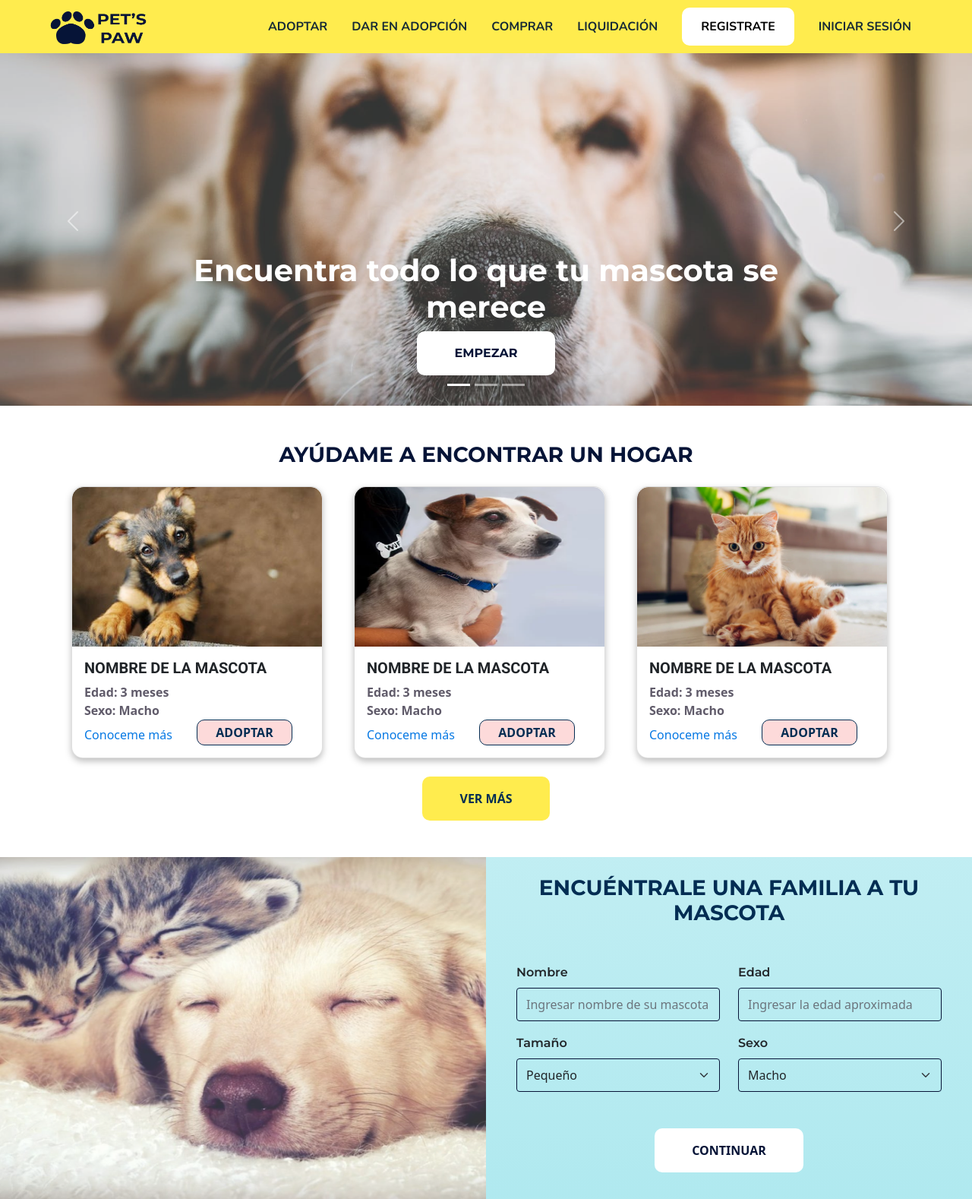
After one commit to TorresBChristian/PetPaws, a PHP site: page /home.php in a window 1280 px wide. The commit adds this page. Shown: the whole page at 76% size. Run offline with PHP 8.4, Linux system fonts and the light colour scheme; some libraries are stand-ins or nearby versions.

Commit message:
auth cerrar sesion y headers

```diff
--- /dev/null
+++ b/cerrar_sesion.php
@@ -0,0 +1,6 @@
+<?php
+    session_start();
+    unset($_SESSION['sess_user']);
+    session_destroy();
+    header("location:home.php");
+?>
--- /dev/null
+++ b/header-sin-sesion.html
@@ -0,0 +1,48 @@
+<!DOCTYPE html>
+<html lang="es">
+<head>
+    <meta charset="UTF-8">
+    <meta http-equiv="X-UA-Compatible" content="IE=edge">
+    <meta name="viewport" content="width=device-width, initial-scale=1.0">
+    <title>PET'S PAW</title>
+
+    <link href="https://cdn.jsdelivr.net/npm/bootstrap@5.1.3/dist/css/bootstrap.min.css" rel="stylesheet" integrity="sha384-1BmE4kWBq78iYhFldvKuhfTAU6auU8tT94WrHftjDbrCEXSU1oBoqyl2QvZ6jIW3" crossorigin="anonymous">
+
+    <!-- Google Fonts NUnito -->
+    <link rel="preconnect" href="https://fonts.googleapis.com">
+    <link rel="preconnect" href="https://fonts.gstatic.com" crossorigin>
+    <link rel="stylesheet" href="https://fonts.googleapis.com/css2?family=Roboto:wght@300;400;500;700;900&display=swap"
+    />
+
+    <link rel="stylesheet" href="./css/navbar.css">
+    <link href="https://fonts.googleapis.com/css2?family=Nunito:wght@300;400;500;600;700;800;900&display=swap" rel="stylesheet">
+
+
+</head>
+    <header>
+        <nav>
+            <input id="nav-toggle" type="checkbox">
+            <div class="logo">
+                <img src="./public/assets/logo-letra.png">
+            </div>
+            <ul class="links">
+                <li><a href="#home">ADOPTAR</a></li>
+                <li><a href="#">DAR EN ADOPCIÓN</a></li>
+                <li><a href="#">COMPRAR</a></li>
+                <li><a href="#">LIQUIDACIÓN</a></li>
+                <li><a href="./signup.php"><button class="register"><b>REGISTRATE</b></button></a></li>
+                <li><a href="./login.php" class="iniciar">INICIAR SESIÓN</a></li>
+            </ul>
+            <label for="nav-toggle" class="icon-burger">
+                <div class="line"></div>
+                <div class="line"></div>
+                <div class="line"></div>
+            </label>
+
+        </nav>
+    </header>
+<body>
+
+</body>
+
+</html>
--- /dev/null
+++ b/home.php
@@ -0,0 +1,263 @@
+<!DOCTYPE html>
+<html lang="es">
+<head>
+    <meta charset="UTF-8">
+    <meta http-equiv="X-UA-Compatible" content="IE=edge">
+    <meta name="viewport" content="width=device-width, initial-scale=1.0">
+    <title>PET'S PAW</title>
+
+    <link href="https://cdn.jsdelivr.net/npm/bootstrap@5.1.3/dist/css/bootstrap.min.css" rel="stylesheet" integrity="sha384-1BmE4kWBq78iYhFldvKuhfTAU6auU8tT94WrHftjDbrCEXSU1oBoqyl2QvZ6jIW3" crossorigin="anonymous">
+
+    <!-- Google Fonts NUnito -->
+    <link rel="preconnect" href="https://fonts.googleapis.com">
+    <link rel="preconnect" href="https://fonts.gstatic.com" crossorigin>
+    <link rel="stylesheet" href="https://fonts.googleapis.com/css2?family=Roboto:wght@300;400;500;700;900&display=swap"/>
+    <link href="https://fonts.googleapis.com/css2?family=Montserrat:wght@300;400;500;600;700;800;900&family=Nunito:wght@300;400;500;600;700;800;900&display=swap" rel="stylesheet">
+
+    <link rel="stylesheet" href="./css/navbar.css">
+    <link rel="stylesheet" href="./css/login.css">
+    <link rel="stylesheet" href="./css/home.css">
+</head>
+
+<body>
+    <?php
+        session_start();
+        $usuario = "";
+        if(isset($_SESSION["sess_user"])){
+            // $usuario = $_SESSION["sess_user"];
+            include("header-con-sesion.php");
+        } else {
+            include("header-sin-sesion.html");
+        }
+    ?>
+    <main class="mt-5">
+        <div id="carouselExampleCaptions mt-5 pt-5" class="carousel slide" data-bs-ride="carousel">
+            <div class="carousel-indicators">
+              <button type="button" data-bs-target="#carouselExampleCaptions" data-bs-slide-to="0" class="active" aria-current="true" aria-label="Slide 1"></button>
+              <button type="button" data-bs-target="#carouselExampleCaptions" data-bs-slide-to="1" aria-label="Slide 2"></button>
+              <button type="button" data-bs-target="#carouselExampleCaptions" data-bs-slide-to="2" aria-label="Slide 3"></button>
+            </div>
+            <div class="carousel-inner">
+              <div class="carousel-item active">
+                <img src="./public/assets/home1.png" class="d-block img-fluid" alt="...">
+                <div class="carousel-caption d-none d-md-block">
+                  <h1 class="fw-bold">Encuentra todo lo que tu mascota se merece</h1>
+                  <a class="btn px-5 py-3"><b>EMPEZAR</b></a>
+                </div>
+              </div>
+              <div class="carousel-item">
+                <img src="./public/assets/home2.png" class="d-block img-fluid" alt="...">
+                <div class="carousel-caption d-none d-md-block">
+                    <h1 class="fw-bold">Encuentra todo lo que tu mascota se merece</h1>
+                    <a class="btn px-5 py-3"><b>EMPEZAR</b></a>
+                </div>
+              </div>
+              <div class="carousel-item">
+                <img src="./public/assets/home3.png" class="d-block img-fluid" alt="...">
+                <div class="carousel-caption d-none d-md-block">
+                    <h1 class="fw-bold">Encuentra todo lo que tu mascota se merece</h1>
+                    <a class="btn px-5 py-3"><b>EMPEZAR</b></a>
+                </div>
+              </div>
+            </div>
+            <button class="carousel-control-prev" type="button" data-bs-target="#carouselExampleCaptions" data-bs-slide="prev">
+              <span class="carousel-control-prev-icon" aria-hidden="true"></span>
+              <span class="visually-hidden">Previous</span>
+            </button>
+            <button class="carousel-control-next" type="button" data-bs-target="#carouselExampleCaptions" data-bs-slide="next">
+              <span class="carousel-control-next-icon" aria-hidden="true"></span>
+              <span class="visually-hidden">Next</span>
+            </button>
+        </div>
+        <div class="container mascotas mt-5">
+            <h3 class="text-center fw-bold">AYÚDAME A ENCONTRAR UN HOGAR</h3>
+            <div class="row mx-0 mt-4">
+                <div class="col-6 col-sm-4">
+                    <div class="card" style="width: 95%;">
+                        <img src="./public/assets/perro1.png" height="210px" class="card-img-top" alt="...">
+                        <div class="card-body">
+                          <h5 class="card-title fw-bold">NOMBRE DE LA MASCOTA</h5>
+                          <p class="card-text mb-0">Edad: 3 meses</p>
+                          <p class="card-text mb-0">Sexo: Macho</p>
+                            <div class="row mx-0">
+                                <div class="col-12 col-sm-6 px-0 mt-2">
+                                    <a href="#" class="mas px-0 fw-normal text-decoration-none" data-bs-toggle="modal" data-bs-target="#Modal1">Conoceme más</a>
+
+                                </div>
+                                <div class="col-12 col-sm-6 px-0">
+                                    <a href="#" class="btn py-1 px-4 fw-bold" data-bs-toggle="offcanvas" data-bs-target="#offcanvasRight" aria-controls="offcanvasRight">ADOPTAR</a>
+                                </div>
+                            </div>
+                        </div>
+                    </div>
+                </div>
+                <div class="col-6 col-sm-4">
+                    <div class="card" style="width: 95%;">
+                        <img src="./public/assets/perro2.png" height="210px" class="card-img-top" alt="...">
+                        <div class="card-body">
+                          <h5 class="card-title fw-bold">NOMBRE DE LA MASCOTA</h5>
+                          <p class="card-text mb-0">Edad: 3 meses</p>
+                          <p class="card-text mb-0">Sexo: Macho</p>
+                            <div class="row mx-0">
+                                <div class="col-12 col-sm-6 px-0 mt-2">
+                                    <a href="#" class="mas px-0 fw-normal text-decoration-none" data-bs-toggle="modal" data-bs-target="#Modal1">Conoceme más</a>
+
+                                </div>
+                                <div class="col-12 col-sm-6 px-0">
+                                    <a href="#" class="btn py-1 px-4 fw-bold" data-bs-toggle="offcanvas" data-bs-target="#offcanvasRight" aria-controls="offcanvasRight">ADOPTAR</a>
+                                </div>
+                            </div>
+                        </div>
+                    </div>
+                </div>
+                <div class="col-6 col-sm-4">
+                    <div class="card" style="width: 95%;">
+                        <img src="./public/assets/gato1.png" height="210px" class="card-img-top" alt="...">
+                        <div class="card-body">
+                          <h5 class="card-title fw-bold">NOMBRE DE LA MASCOTA</h5>
+                          <p class="card-text mb-0">Edad: 3 meses</p>
+                          <p class="card-text mb-0">Sexo: Macho</p>
+                            <div class="row mx-0">
+                                <div class="col-12 col-sm-6 px-0 mt-2">
+                                    <a href="#" class="mas px-0 fw-normal text-decoration-none" data-bs-toggle="modal" data-bs-target="#Modal1">Conoceme más</a>
+
+                                </div>
+                                <div class="col-12 col-sm-6 px-0">
+                                    <a href="#" class="btn py-1 px-4 fw-bold" data-bs-toggle="offcanvas" data-bs-target="#offcanvasRight" aria-controls="offcanvasRight">ADOPTAR</a>
+                                </div>
+                            </div>
+                        </div>
+                    </div>
+                </div>
+            </div>
+            <div class="mt-4 container text-center">
+                <a class="btn px-5 py-3"><b>VER MÁS</b></a>
+            </div>
+        </div>
+        <div class="modal fade" id="Modal1" tabindex="-1" aria-labelledby="exampleModalLabel" aria-hidden="true">
+            <div class="modal-dialog">
+              <div class="modal-content mt-4">
+                <div class="modal-body">
+                    <button type="button" class="btn-close float-end" data-bs-dismiss="modal" aria-label="Close"></button>
+                    <h4 class="title text-center mt-4" id="exampleModalLabel">NOMBRE DE LA MASCOTA</h4>
+                    <ul class="list-group list-group-horizontal mt-2">
+                        <li class="list-group-item" style="border-right: 2px solid rgba(196, 196, 196, 1);">Sexo: Macho</li>
+                        <li class="list-group-item" style="border-right: 2px solid rgba(196, 196, 196, 1);">EDAD: 2 años</li>
+                        <li class="list-group-item">TAMAÑO: Mediano</li>
+                    </ul>
+                    <div class="row mx-0 my-3">
+                        <div class="col-12 col-sm-7">
+                            <p class="mb-0 subtitulo">¡HOLA!</p>
+                            <p style="align-content: justified;">Mi nombre es Tito, y soy un adulto mayor. Busco una familia que me quiera mucho, me engría y me
+                                tenga mucha paciencia, ya que por mi edad soy cieguito. Dame una oportunidad para tener una casita,
+                                te prometo que me portaré bien y te daré mucho amor. Además, si me adoptas, vengo con un kit de regalos ¡Anímate!</p>
+
+                        </div>
+                        <div class="col-12 col-sm-5">
+                            <img class="mb-3" src="./public/assets/perro2.png" width="100%" style="border-radius: 15px;">
+
+                        </div>
+                    </div>
+                </div>
+
+              </div>
+            </div>
+        </div>
+
+        <div class="offcanvas offcanvas-end" tabindex="-1" id="offcanvasRight" aria-labelledby="offcanvasRightLabel">
+            <div class="offcanvas-header">
+              <button type="button" class="btn-close text-reset" data-bs-dismiss="offcanvas" aria-label="Close"></button>
+            </div>
+            <div class="offcanvas-body">
+                <h4 class="title" id="offcanvasRightLabel">NOMBRE DE LA MASCOTA</h4>
+                <ul class="list-group list-group-horizontal mt-2">
+                    <li class="list-group-item" style="border-right: 2px solid rgba(196, 196, 196, 1);">Sexo: Macho</li>
+                    <li class="list-group-item" style="border-right: 2px solid rgba(196, 196, 196, 1);">EDAD: 2 años</li>
+                    <li class="list-group-item">TAMAÑO: Mediano</li>
+                </ul>
+                <div class="row mx-0 my-2">
+                    <div class="col col-md-6">
+                        <p class="mb-0 mt-3 subtitulo">¡HOLA!</p>
+                        <p>Puedes llamarme Tito. Gracias por adoptarme. Lo siguiente que debes hacer es contactar con mi dueño</p>
+                        <p class="subtitulo">MI DUEÑO TEMPORAL:</p>
+                        <p class="mb-0">Nombre Completo del dueño</p>
+                        <p class="mb-0 px-3"><img src="./public/assets/wsp.png" width="25px" height="25px"> + 51 999999991</p>
+                        <p class="mb-0 px-3"><img src="./public/assets/gmail.png" width="25px" height="25px"> nombre@gmail.com</p>
+                    </div>
+                    <div class="col col-md-6">
+                        <img class="mb-3 mt-3" src="./public/assets/perro2.png" width="100%" style="border-radius: 15px;">
+                    </div>
+                </div>
+
+                <p class="mb-0 subtitulo">PROCESO</p>
+                <ul>
+                    <li>Completa el siguiente formulario: <a href="https://forms.gle/2Dg2mVAV1HnjCYe4A ">https://forms.gle/2Dg2mVAV1HnjCYe4A </a>y envíalo al correo del dueño.</li>
+                    <li>En las siguientes 24 horas, el dueño se pondrá en contacto contigo para indicarte el resultado de tu solicitud de adopción y los pasos a seguir.</li>
+                    <li>Por último, acepta su compromiso con la mascota</li>
+                </ul>
+                <div class="col-12 container">
+                    <div class="form-check">
+                      <input class="form-check-input" type="checkbox" value="" id="invalidCheck" required>
+                      <label class="form-check-label" for="invalidCheck">
+                        Asumir el compromiso de mantenerlo, alimentarlo, cuidarlo, respetarlo, darle cariño y velar por su salud. Asegúrate de estar preparado para esta responsabilidad antes de solicitar la adopción.
+                      </label>
+
+                    </div>
+                  </div>
+            </div>
+        </div>
+
+        <div class="container-fluid mt-5 px-0 registratuMascota">
+            <div class="row mx-0 img-fluid">
+                <div class="col col-sm-6 px-0 mx-0">
+                    <img src="./public/assets/home4.png">
+                </div>
+                <div class="col col-sm-6 px-0 mx-0">
+                    <div class="container-fluid register">
+                        <div class="container py-4">
+                            <h3 class="text-center">ENCUÉNTRALE UNA FAMILIA A TU MASCOTA</h3>
+                        </div>
+                        <div>
+                            <div class="row mt-3 px-3">
+                                <div class="col">
+                                    <label for="name" class="form-label">Nombre</label>
+                                    <input type="text" class="form-control" placeholder="Ingresar nombre de su mascota" id="name">
+                                </div>
+                                <div class="col">
+                                    <label for="age" class="form-label">Edad</label>
+                                    <input type="text" class="form-control" placeholder="Ingresar la edad aproximada" id="age">
+                                </div>
+                            </div>
+                            <div class="row mt-3 px-3">
+                                <div class="col">
+                                    <label for="tamaño" class="form-label">Tamaño</label>
+                                        <select class="form-select" id="tamaño" required>
+                                        <option>Pequeño</option>
+                                        <option>Mediano</option>
+                                        <option>Grande</option>
+                                    </select>
+                                </div>
+                                <div class="col">
+                                    <label for="sexo" class="form-label">Sexo</label>
+                                    <select class="form-select" id="sexo" required>
+                                    <option>Macho</option>
+                                    <option>Hembra</option>
+                                </select>
+                                </div>
+                            </div>
+                        </div>
+                        <div class="mb-4 mt-5 container text-center">
+                            <a class="btn px-5 py-3 fw-bold"><b>CONTINUAR</b></a>
+                        </div>
+
+                    </div>
+                </div>
+            </div>
+        </div>
+    </main>
+
+    <script src="https://cdn.jsdelivr.net/npm/@popperjs/core@2.10.2/dist/umd/popper.min.js" integrity="sha384-7+zCNj/IqJ95wo16oMtfsKbZ9ccEh31eOz1HGyDuCQ6wgnyJNSYdrPa03rtR1zdB" crossorigin="anonymous"></script>
+    <script src="https://cdn.jsdelivr.net/npm/bootstrap@5.1.3/dist/js/bootstrap.min.js" integrity="sha384-QJHtvGhmr9XOIpI6YVutG+2QOK9T+ZnN4kzFN1RtK3zEFEIsxhlmWl5/YESvpZ13" crossorigin="anonymous"></script>
+</body>
+
+</html>
--- a/login.php
+++ b/login.php
@@ -25,7 +25,7 @@
     <main>
         <div class="container-fluid">
             <div class="float-end m-4">
-                <a href="./home.html" type="button" class="btn-close" aria-label="Close"></a>
+                <a href="./home.php" type="button" class="btn-close" aria-label="Close"></a>
             </div>
             <form action="login.php" method="post">
                 <div class="container">
@@ -81,7 +81,7 @@ if(isset($_POST["submit"])){
             if($usuario == $dbusername && $pass == $dbpassword) {
                 session_start();
                 $_SESSION['sess_user']=$dbnombre;
-                header("Location: home.html");
+                header("Location: home.php");
             }
         } else {
             $message = "Error! Usuario o password inválidos";
--- a/signup.php
+++ b/signup.php
@@ -25,7 +25,7 @@
     <main>
         <div class="container-fluid">
             <div class="float-end m-4">
-                <a href="./home.html" type="button" class="btn-close" aria-label="Close"></a>
+                <a href="./home.php" type="button" class="btn-close" aria-label="Close"></a>
             </div>
             <form action="signup.php" method="post">
                 <div class="container">
@@ -66,6 +66,7 @@
         </div>
     </main>
 <?php
+
     if(isset($_POST["submit"])){
         if(!empty($_POST['email']) && !empty($_POST['pass']) && !empty($_POST['nombres'])) {
             $name=$_POST['nombres'];
```
Also changed, not shown: header-con-sesion.php (renamed from header-con-sesion.html, +5 -2 lines).
